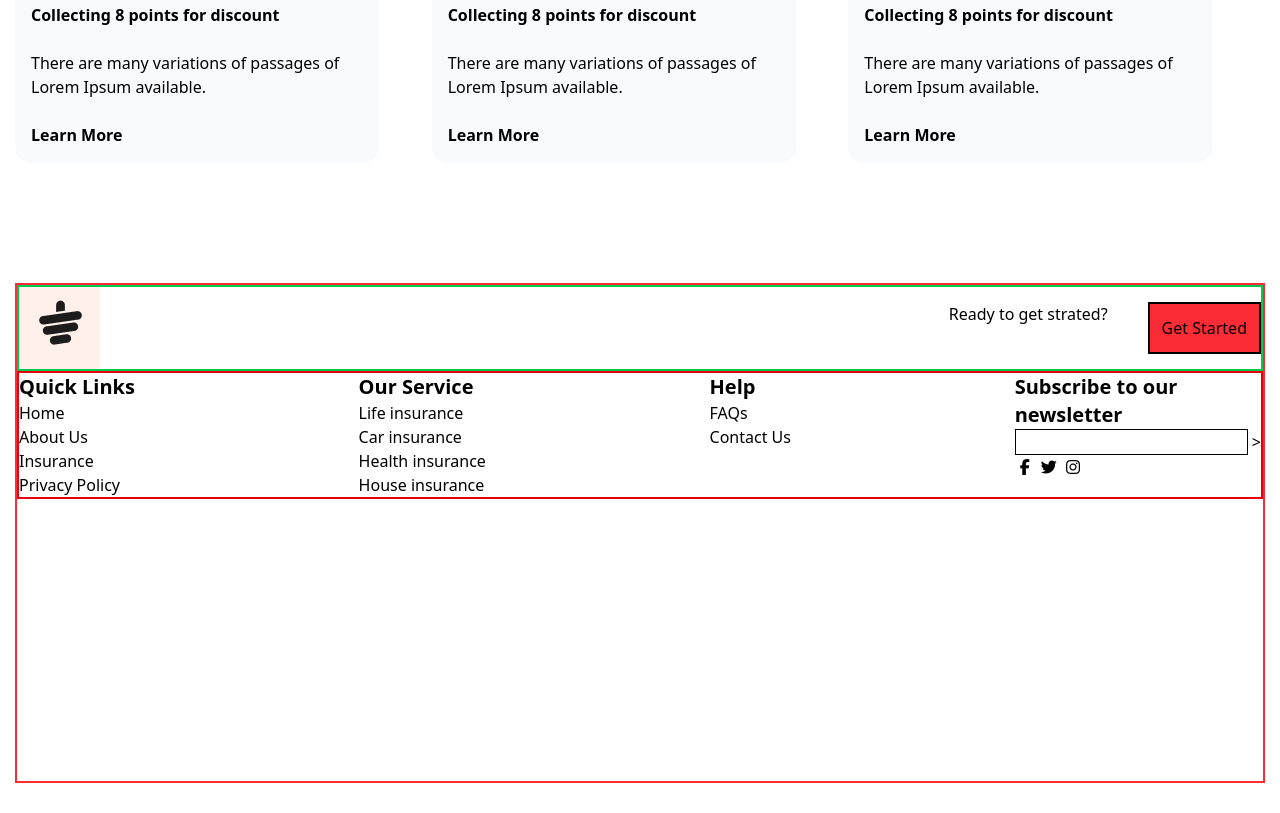
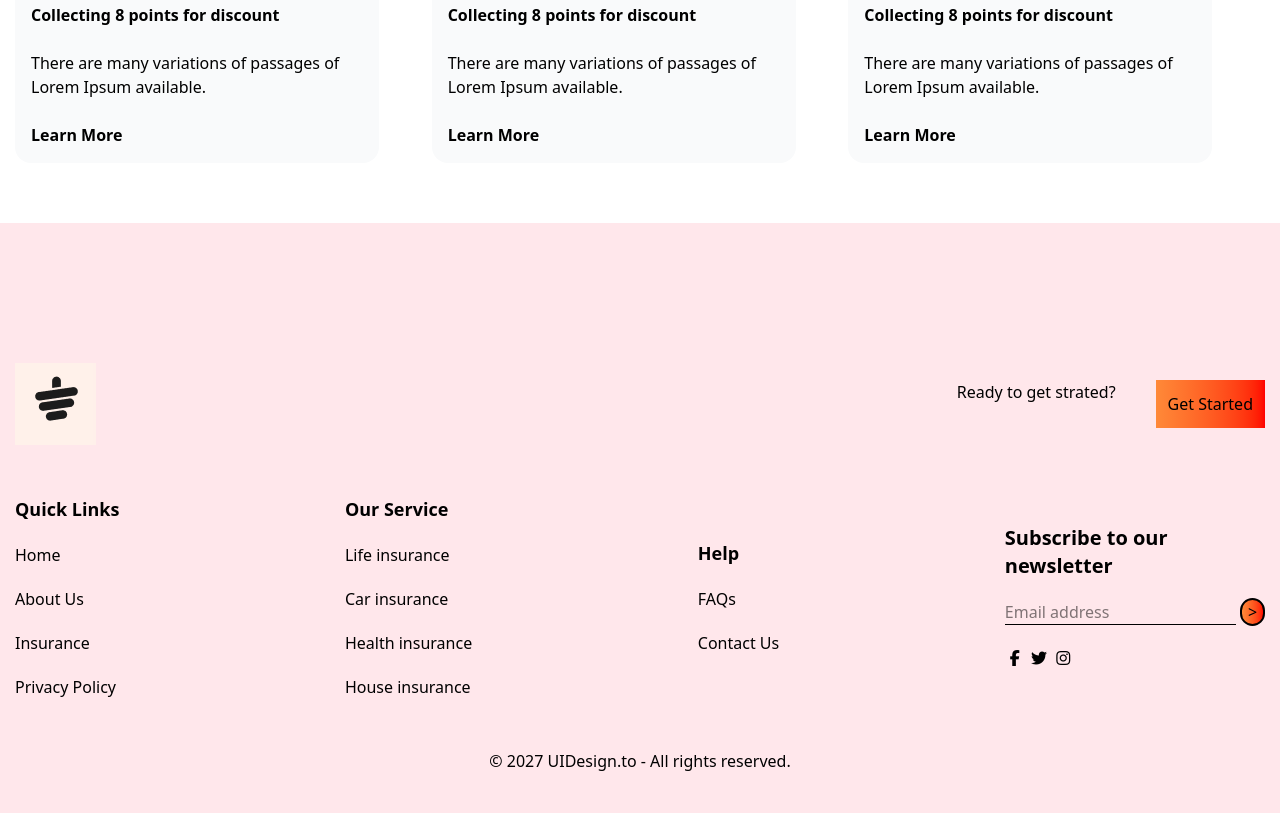
Before and after one commit to Badsha012/tea_house, a plain HTML site: page index.html in a window 1280 px wide. Shown: the part 2853-3666 px from the top of the page. Before the commit the page ends 3636 px from the top, so only its background shows below. Drawn offline with nearby package versions, Linux system fonts and the light colour scheme.

Commit message:
five commit

```diff
--- a/index.html
+++ b/index.html
@@ -259,45 +259,46 @@
     <!-- footer section -->
 
 
-      <div class="footer-parent border-2 border-red-500 mt-[100px] h-[500px]   max-w-[1250px] mx-auto ">
+     <div class="bg-[#ffe7eb] py-[40px] ">
+       <div class="footer-parent mt-[100px]   max-w-[1250px] mx-auto">
 
-         <div class=" border-2 border-green-500  flex justify-between items-center">
+         <div class="   flex justify-between items-center ">
           <img src="./image/bg_pn.png" alt="">
           <div class="flex justify-between gap-10">
             <p>Ready to get strated?</p>
 
-          <button class="border-2 bg-red-500 p-3">Get Started</button>
+          <button class="bg-gradient-to-r from-[#ff8938] to-[#ff0000] p-3">Get Started</button>
           </div>
          </div>
 
 
-         <div class="border-2 border-red-600 flex justify-between">
+         <div class=" flex flex-col items-center md:flex-row justify-between mt-[50px]">
           <div class="">
-            <h class="text-xl font-bold">Quick Links</h>
-            <p>Home</p>
-            <p>About Us</p>
-            <p>Insurance</p>
-            <p>Privacy Policy</p>
+            <h class="text-lg font-semibold">Quick Links</h>
+            <p class="mt-5">Home</p>
+            <p class="mt-5">About Us</p>
+            <p class="mt-5">Insurance</p>
+            <p class="mt-5">Privacy Policy</p>
 
           </div>
 
           <div class="">
-            <h3 class="text-xl  font-bold">Our Service</h3>
-            <p>Life insurance</p>
-            <p>Car insurance</p>
-            <p>Health insurance</p>
-            <p>House insurance</p>
+            <h3 class="text-lg  font-semibold">Our Service</h3>
+            <p class="mt-5">Life insurance</p>
+            <p class="mt-5">Car insurance</p>
+            <p class="mt-5">Health insurance</p>
+            <p class="mt-5">House insurance</p>
           </div>
           <div class="">
-            <h3 class="text-xl font-bold">Help</h3>
-            <p>FAQs</p>
-            <p>Contact Us</p>
+            <h3 class="text-lg font-semibold">Help</h3>
+            <p class="mt-5">FAQs</p>
+            <p class="mt-5">Contact Us</p>
           </div>
           <div class="">
             <h3 class="text-xl font-bold">Subscribe to our<br> newsletter</h3>
-            <input type="text" class="border-1">
-            <button>></button>
-            <div>
+            <input type="text" placeholder="Email address" class="border-b-1 outline-none mt-5">
+            <button class="border-2 w-[25px] h-[25x] rounded-full bg-gradient-to-r from-[#ff8938] to-[#ff0000]">></button>
+            <div class="mt-5">
               <i class="fa-brands fa-facebook-f"></i>
               <i class="fa-brands fa-twitter"></i>
               <i class="fa-brands fa-instagram"></i>
@@ -306,8 +307,10 @@
           </div>
 
          </div>
+         <p class="text-center mt-[50px]">© 2027 UIDesign.to - All rights reserved.</p>
 
       </div>
+     </div>
 
 
 
```
